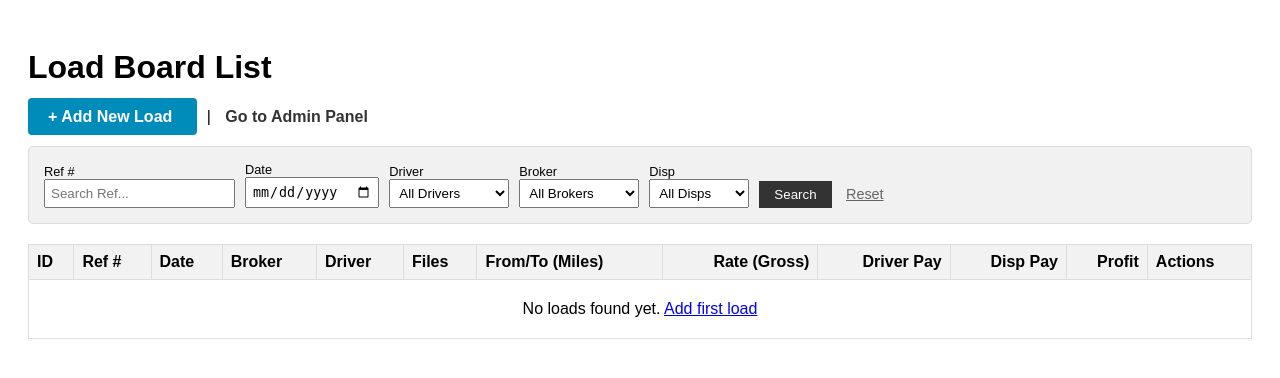
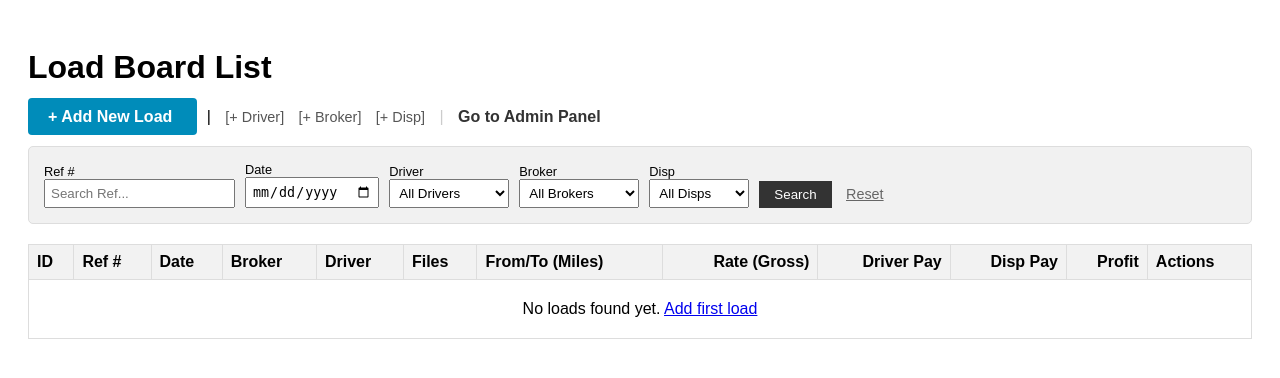
Before and after one commit to mlupekha/load-board, a Django app: template templates/list/load_list.html in a window 1280 px wide. Shown: the top 378 px of the page. Run offline with Django 5.2, Linux system fonts and the light colour scheme; the template is opened without the code that fills it, so the values that code supplies are empty.

Commit message:
add buttons to create disp, driver, broker

```diff
--- a/templates/list/load_list.html
+++ b/templates/list/load_list.html
@@ -25,6 +25,12 @@
         </a>
 
         <span style="margin: 0 10px;">|</span>
+
+        <a href="{% url 'driver_add' %}" style="text-decoration: none; color: #555; font-size: 0.9em;">[+ Driver]</a>
+        <a href="{% url 'broker_add' %}" style="text-decoration: none; color: #555; font-size: 0.9em; margin-left: 10px;">[+ Broker]</a>
+        <a href="{% url 'disp_add' %}" style="text-decoration: none; color: #555; font-size: 0.9em; margin-left: 10px;">[+ Disp]</a>
+
+        <span style="margin: 0 10px; color: #ccc;">|</span>
 
         <a href="/admin/" class="header-link" target="_blank">Go to Admin Panel</a>
     </div>
```
